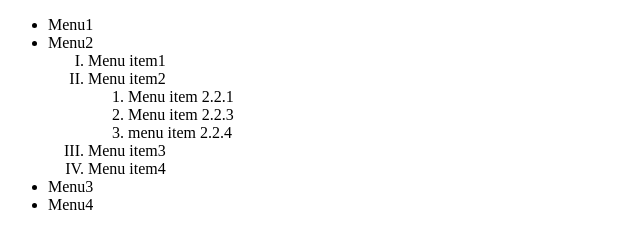
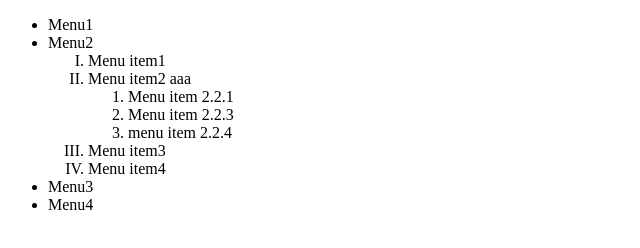
Before and after one commit to NukeLitee/Html-css-js-project, a plain HTML site: page index.html in a window 1280 px wide. Shown: the full height of the page, 0-640 px from the left. Drawn offline with Linux system fonts and the light colour scheme.

Commit message:
sua doi lan 1

```diff
--- a/index.html
+++ b/index.html
@@ -13,7 +13,7 @@
         <ol type="I">
           <li>Menu item1</li>
           <li>
-            Menu item2
+            Menu item2 aaa
             <ol type="1">
               <li>Menu item 2.2.1</li>
               <li>Menu item 2.2.3</li>
```
